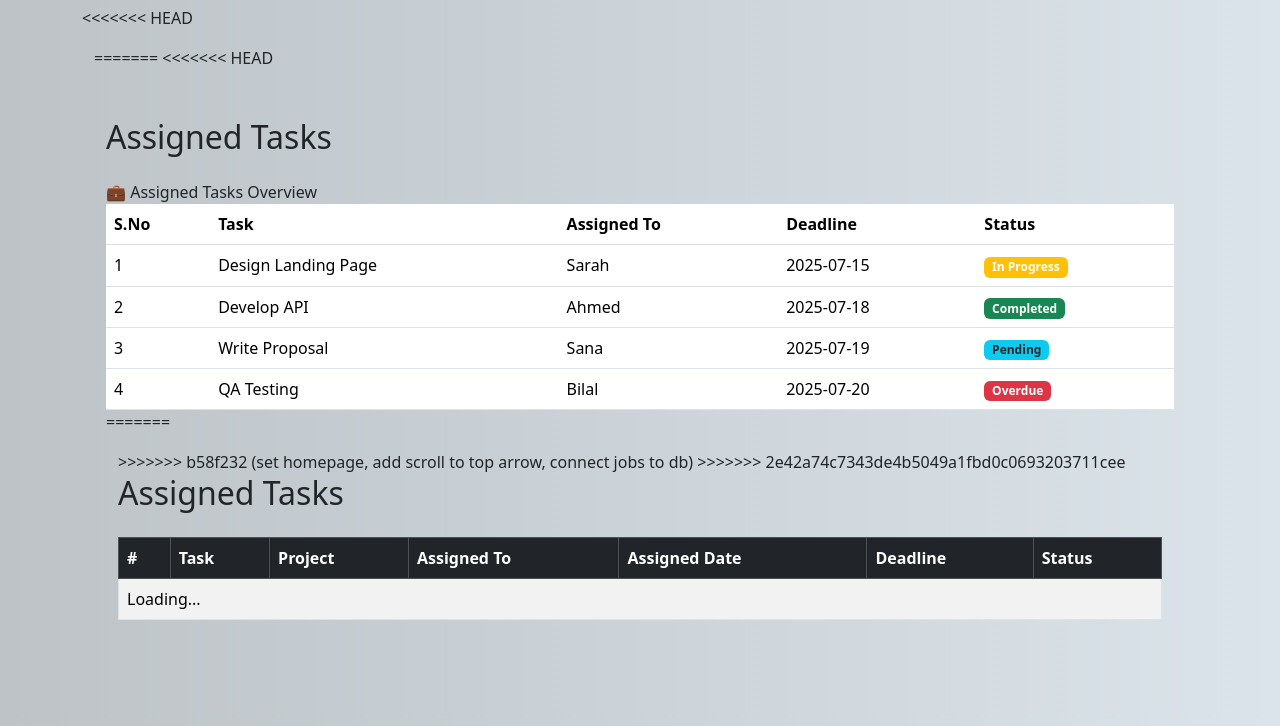
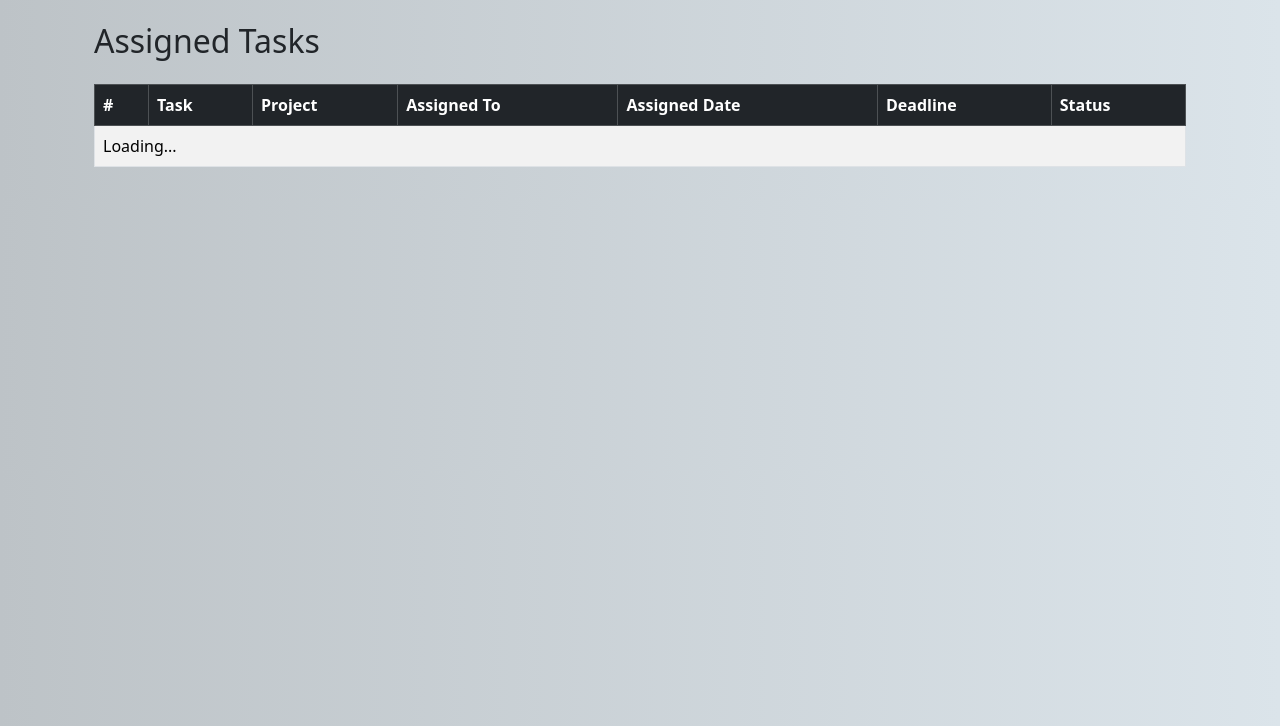
Before and after one commit to AsadMehmood-meta/UAMS-2, a Flask app: template app/templates/assigned_tasks.html in a window 1280 px wide. Shown: the part 74-800 px from the top of the page. Run offline with Flask 3, Linux system fonts and the light colour scheme; the template is opened without the code that fills it, so the values that code supplies are empty; some libraries are stand-ins or nearby versions.

Commit message:
updated version

```diff
--- a/app/templates/assigned_tasks.html
+++ b/app/templates/assigned_tasks.html
@@ -1,66 +1,8 @@
 <!-- Assigned Tasks Page -->
 {% extends "base.html" %}
 {% block content %}
-<<<<<<< HEAD
+
 <div class="container py-3">
-=======
-<<<<<<< HEAD
-<div class="container py-5">
-  <h2 class="section-title mb-4">Assigned Tasks</h2>
-
-  <!-- Assigned Tasks Table -->
-  <div class="table-card">
-    <div class="table-card-header">
-      💼 Assigned Tasks Overview
-    </div>
-    <div class="card-body p-0">
-      <table class="table table-hover mb-0">
-        <thead>
-          <tr>
-            <th>S.No</th>
-            <th>Task</th>
-            <th>Assigned To</th>
-            <th>Deadline</th>
-            <th>Status</th>
-          </tr>
-        </thead>
-        <tbody>
-          <tr>
-            <td>1</td>
-            <td>Design Landing Page</td>
-            <td>Sarah</td>
-            <td>2025-07-15</td>
-            <td><span class="badge bg-warning">In Progress</span></td>
-          </tr>
-          <tr>
-            <td>2</td>
-            <td>Develop API</td>
-            <td>Ahmed</td>
-            <td>2025-07-18</td>
-            <td><span class="badge bg-success">Completed</span></td>
-          </tr>
-          <tr>
-            <td>3</td>
-            <td>Write Proposal</td>
-            <td>Sana</td>
-            <td>2025-07-19</td>
-            <td><span class="badge bg-info text-dark">Pending</span></td>
-          </tr>
-          <tr>
-            <td>4</td>
-            <td>QA Testing</td>
-            <td>Bilal</td>
-            <td>2025-07-20</td>
-            <td><span class="badge bg-danger">Overdue</span></td>
-          </tr>
-        </tbody>
-      </table>
-    </div>
-  </div>
-=======
-<div class="container py-3">
->>>>>>> b58f232 (set homepage, add scroll to top arrow, connect jobs to db)
->>>>>>> 2e42a74c7343de4b5049a1fbd0c0693203711cee
   <h2 class="mb-4">Assigned Tasks</h2>
   <table class="table table-bordered table-striped">
     <thead class="table-dark">
--- a/app/templates/budget.html
+++ b/app/templates/budget.html
@@ -6,7 +6,7 @@
 
   <!-- Per-Category Budget Thresholds -->
   <div class="table-card">
-    <div class="table-card-header">
+    <div class="card-header text-white" style="background-color: #485461;"">
       💼 Per-Category Budget Thresholds
     </div>
     <div class="card-body">
@@ -26,7 +26,7 @@
 
   <!-- Per-Hour Rate Thresholds -->
   <div class="table-card">
-    <div class="table-card-header-alt">
+    <div class="card-header text-white" style="background-color: #485461;"">
       ⏱️ Per-Hour Rate Thresholds
     </div>
     <div class="card-body">
@@ -46,7 +46,7 @@
 
   <!-- Per-Project Budget Thresholds -->
   <div class="table-card">
-    <div class="table-card-header">
+    <div class="card-header text-white" style="background-color: #485461;"">
       📁 Per-Project Budget Thresholds
     </div>
     <div class="card-body">
```
Also changed, not shown: app/templates/dashboard.html (+2 -10 lines).
